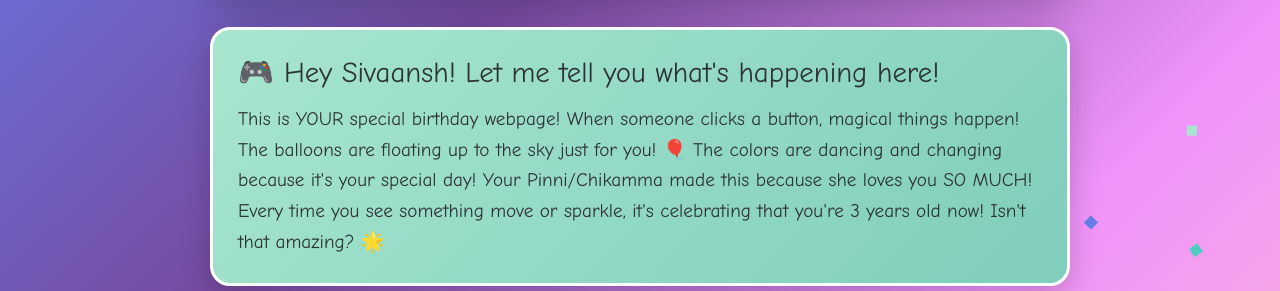
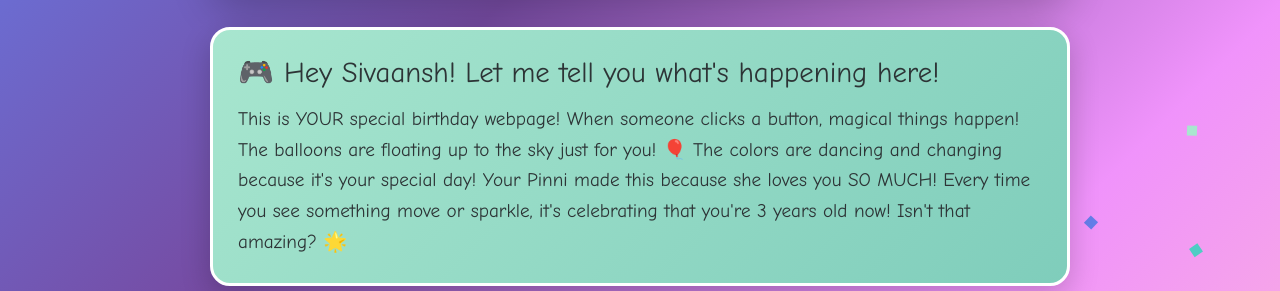
Before and after one commit to rakshithakb5/sivaansh-birthday, a plain HTML site: page index.html in a window 1280 px wide. Both pictures are taken after a click on the button "👦 Sivaansh". Shown: the part 279-570 px from the top of the page. Drawn offline with Linux system fonts and the light colour scheme.

Commit message:
correction

```diff
--- a/index.html
+++ b/index.html
@@ -194,7 +194,7 @@
                     <span>Hey Sivaansh! Let me tell you what's happening here!</span>
                 </div>
                 <div class="explanation-text">
-                    This is YOUR special birthday webpage! When someone clicks a button, magical things happen! The balloons are floating up to the sky just for you! 🎈 The colors are dancing and changing because it's your special day! Your Pinni/Chikamma made this because she loves you SO MUCH! Every time you see something move or sparkle, it's celebrating that you're 3 years old now! Isn't that amazing? 🌟
+                    This is YOUR special birthday webpage! When someone clicks a button, magical things happen! The balloons are floating up to the sky just for you! 🎈 The colors are dancing and changing because it's your special day! Your Pinni made this because she loves you SO MUCH! Every time you see something move or sparkle, it's celebrating that you're 3 years old now! Isn't that amazing? 🌟
                 </div>
             </div>
 
```
